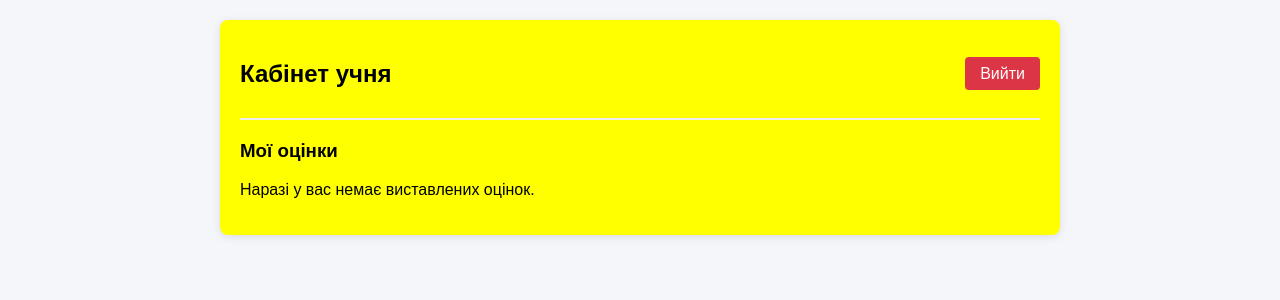
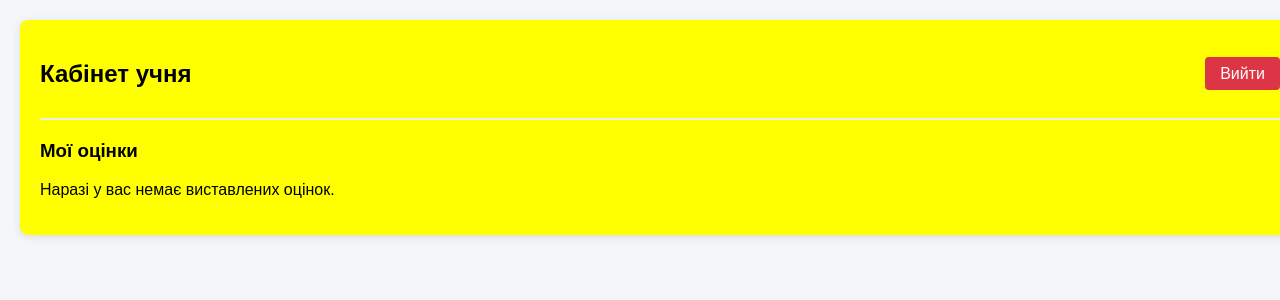
Before and after one commit to tymur75275-maker/School-server, a Flask app: template templates/student.html in a window 1280 px wide. Shown: the top 300 px of the page. Run offline with Flask 3, Linux system fonts and the light colour scheme; the template is opened without the code that fills it, so the values that code supplies are empty.

Commit message:
Update student.html

```diff
--- a/templates/student.html
+++ b/templates/student.html
@@ -12,7 +12,8 @@
             padding: 20px;
         }
         .container {
-            max-width: 800px;
+            width: 100%;
+            max-width: none;
             margin: 0 auto;
             background: yellow;
             padding: 20px;
```
